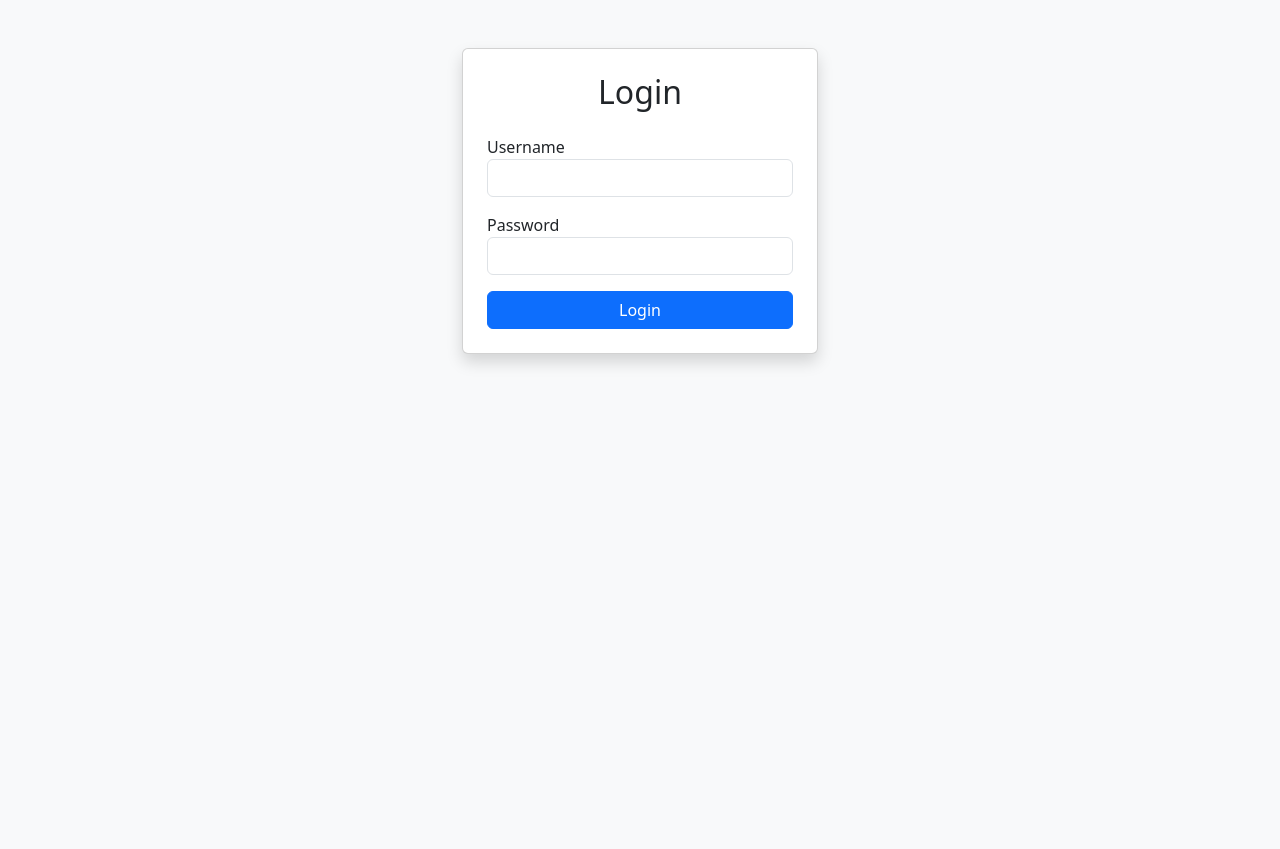
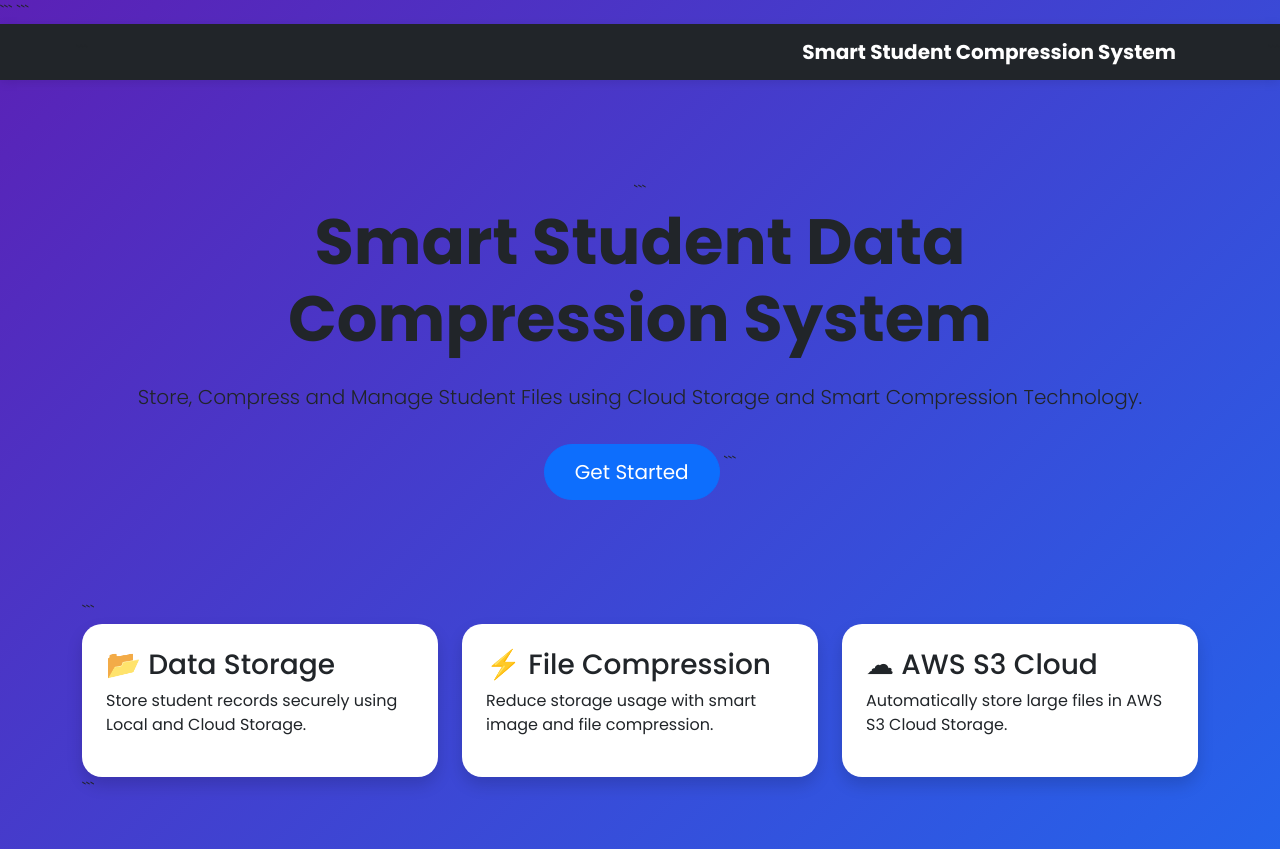
Before and after one commit to ChenulSandiw/student-compression-system, a Flask app: page /login in a window 1280 px wide. Before the commit the page ends 365 px from the top, so only its background shows below. Run offline with Flask 3, Linux system fonts and the light colour scheme; some libraries are stand-ins or nearby versions.

Commit message:
Login Step 1

````diff
--- a/templates/login.html
+++ b/templates/login.html
@@ -1,68 +1,156 @@
 <!DOCTYPE html>
+
 <html lang="en">
 <head>
     <meta charset="UTF-8">
     <meta name="viewport" content="width=device-width, initial-scale=1.0">
+    <title>Smart Student Compression System</title>
 
-    <title>Login</title>
+```
+<link href="https://cdn.jsdelivr.net/npm/bootstrap@5.3.3/dist/css/bootstrap.min.css" rel="stylesheet">
 
-    <link href="https://cdn.jsdelivr.net/npm/bootstrap@5.3.3/dist/css/bootstrap.min.css" rel="stylesheet">
+<link rel="stylesheet"
+href="https://cdnjs.cloudflare.com/ajax/libs/font-awesome/6.5.2/css/all.min.css">
+
+<link rel="stylesheet"
+href="https://cdnjs.cloudflare.com/ajax/libs/animate.css/4.1.1/animate.min.css">
+
+<link rel="preconnect" href="https://fonts.googleapis.com">
+
+<link rel="preconnect" href="https://fonts.gstatic.com" crossorigin>
+
+<link href="https://fonts.googleapis.com/css2?family=Poppins:wght@300;400;500;600;700&display=swap" rel="stylesheet">
+<style>
+
+    body{
+    background: linear-gradient(135deg,#5b21b6,#2563eb);
+    min-height:100vh;
+    font-family: 'Poppins', sans-serif;
+    }
+
+    .hero{
+        padding:100px 20px;
+    }
+
+    .feature-card{
+        border:none;
+        border-radius:20px;
+        transition:0.4s;
+    }
+
+    .feature-card:hover{
+        transform:translateY(-10px);
+        box-shadow:0 15px 30px rgba(0,0,0,0.15);
+    }
+
+    .navbar{
+        box-shadow:0 2px 10px rgba(0,0,0,0.1);
+    }
+
+    .main-btn{
+        padding:12px 30px;
+        border-radius:50px;
+    }
+
+</style>
+```
 
 </head>
-<body class="bg-light">
+<body>
 
+<nav class="navbar navbar-expand-lg navbar-dark bg-dark">
     <div class="container">
 
-        <div class="row justify-content-center mt-5">
+```
+    <a class="navbar-brand fw-bold" href="#">
+        Smart Student Compression System
+    </a>
 
-            <div class="col-md-4">
+</div>
+```
 
-                <div class="card shadow p-4">
+</nav>
 
-                    <h2 class="text-center mb-4">
-                        Login
-                    </h2>
+<div class="container hero text-center">
 
-                    <form method="POST">
+```
+<h1 class="display-3 fw-bold animate__animated animate__fadeInDown">
 
-                        <div class="mb-3">
+    Smart Student Data Compression System
 
-                            <label>Username</label>
+</h1>
 
-                            <input type="text"
-                                   name="username"
-                                   class="form-control"
-                                   required>
+<p class="lead mt-4 animate__animated animate__fadeInUp">
 
-                        </div>
+    Store, Compress and Manage Student Files
+    using Cloud Storage and Smart Compression Technology.
 
-                        <div class="mb-3">
+</p>
 
-                            <label>Password</label>
+<a href="/login"
+   class="btn btn-primary btn-lg mt-3 main-btn">
 
-                            <input type="password"
-                                   name="password"
-                                   class="form-control"
-                                   required>
+   Get Started
 
-                        </div>
+</a>
+```
 
-                        <button type="submit"
-                                class="btn btn-primary w-100">
+</div>
 
-                            Login
+<div class="container mb-5">
 
-                        </button>
+```
+<div class="row g-4">
 
-                    </form>
+    <div class="col-md-4">
 
-                </div>
+        <div class="card feature-card shadow p-4">
 
-            </div>
+            <h3>📂 Data Storage</h3>
+
+            <p>
+                Store student records securely using
+                Local and Cloud Storage.
+            </p>
 
         </div>
 
     </div>
 
+    <div class="col-md-4">
+
+        <div class="card feature-card shadow p-4">
+
+            <h3>⚡ File Compression</h3>
+
+            <p>
+                Reduce storage usage with smart
+                image and file compression.
+            </p>
+
+        </div>
+
+    </div>
+
+    <div class="col-md-4">
+
+        <div class="card feature-card shadow p-4">
+
+            <h3>☁ AWS S3 Cloud</h3>
+
+            <p>
+                Automatically store large files
+                in AWS S3 Cloud Storage.
+            </p>
+
+        </div>
+
+    </div>
+
+</div>
+```
+
+</div>
+
 </body>
 </html>
````
